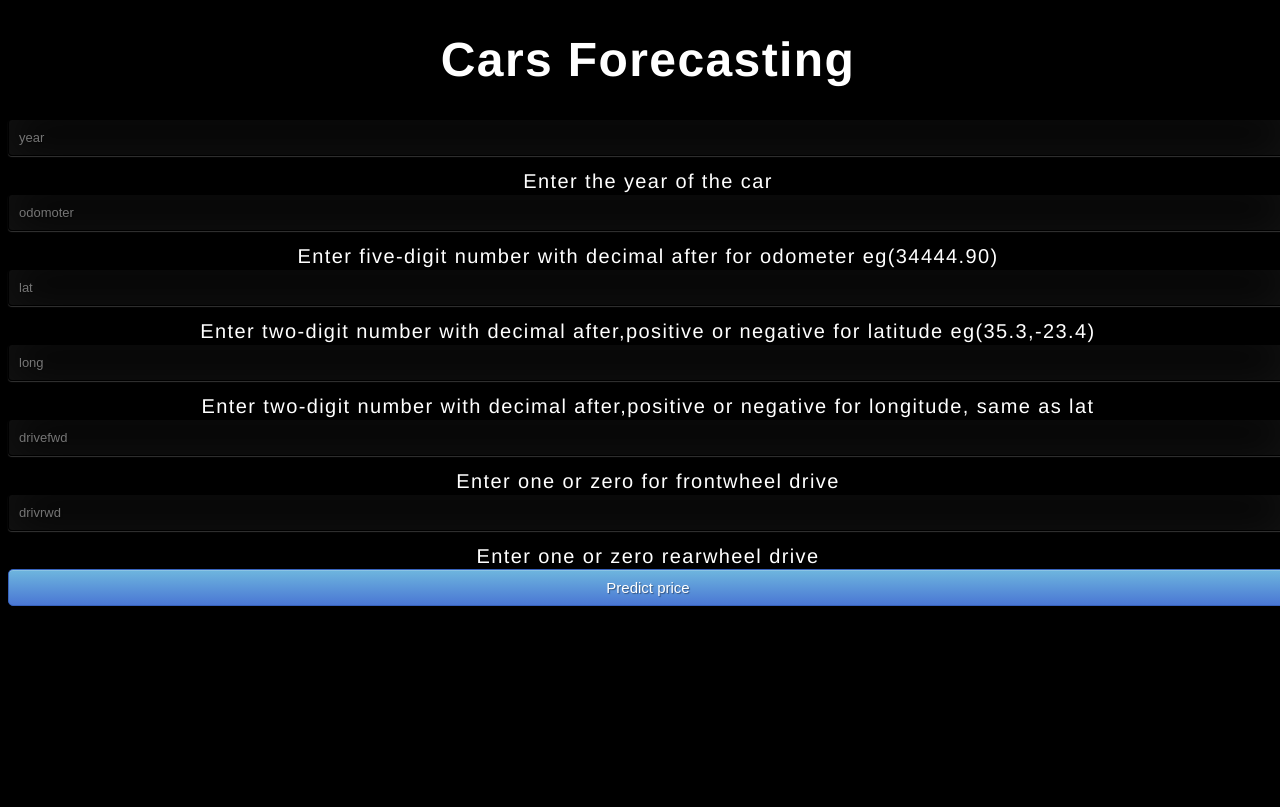
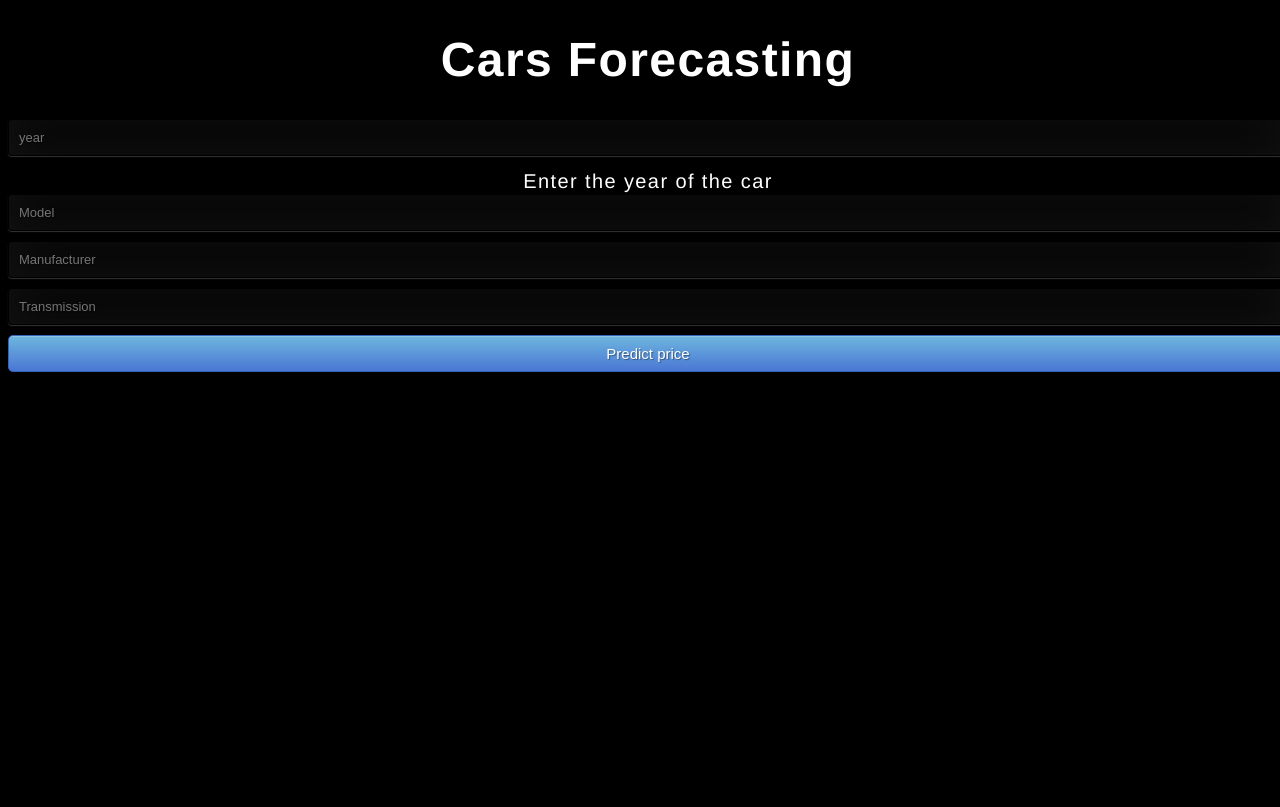
Before and after one commit to osabobo/App, a Flask app: page / in a window 1280 px wide. Shown: the top 807 px of the page. Run offline with Flask 2, Linux system fonts and the light colour scheme; parts of the project's set-up code (start-up, migrations or seed data) failed here and were passed over.

Commit message:
add files

```diff
--- a/app.py
+++ b/app.py
@@ -1,10 +1,12 @@
-from flask import Flask,render_template,request
+from flask import Flask,render_template,request,url_for
 import pandas as pd
+from pycaret.regression import *
 import numpy as np
 import pickle
 
 app=Flask(__name__)
-model=pickle.load(open("cars_useds_predictions.pkl",'rb'))
+model=load_model('deployment_28042020')
+cols=['year','model','manufacturer','transmission']
 
 
 @app.route('/')
@@ -13,10 +15,11 @@ def home():
 
 @app.route('/predict',methods=['POST'])
 def predict():
-    int_features = [float(x) for x in request.form.values()]
-    final_features = [np.array(int_features)]
-    prediction = model.predict(final_features)
-    prediction = round(prediction[0], 2)
+    int_features = [x for x in request.form.values()]
+    final_features = np.array(int_features)
+    dat_useen=pd.DataFrame([final_features],columns=cols)
+    prediction = predict_model(model,data=dat_useen,round=0)
+    prediction = int(prediction.Label[0])
     return render_template("home.html", prediction_text='Price should be $ {}'.format(prediction))
 
 
--- a/templates/home.html
+++ b/templates/home.html
@@ -17,19 +17,15 @@
 
      <!-- Main Input For Receiving Query to our ML -->
   <form action="{{ url_for('predict')}}" method="post">
-    	<input type="text" name="year" placeholder="year" required="required" />
+    	<input type="text" name="year" placeholder="year" required="required" /><br>
       <small id="YHELP" class="form-text text-muted">Enter the year of the car</small>
-        <input type="text" name="odomoter" placeholder="odomoter" required="required" />
-        <small id="ODHELP" class="form-text text-muted">Enter five-digit number with decimal after for odometer eg(34444.90)</small>
-		<input type="text" name="lat" placeholder="lat" required="required" />
-    <small id="LAHELP" class="form-text text-muted">Enter two-digit number with decimal after,positive or negative for latitude eg(35.3,-23.4)</small>
-     <input type="text" name="long" placeholder="long" required="required" />
-     <small id="LOHELP" class="form-text text-muted">Enter two-digit number with decimal after,positive or negative for longitude, same as lat</small>
-        <input type="text" name="drive_fwd" placeholder="drivefwd" required="required" />
-        <small id="FWHELP" class="form-text text-muted">Enter one or zero for frontwheel drive</small>
-      <input type="text" name="driv_rwd" placeholder="drivrwd" required="required" />
-      <small id="RWHELP" class="form-text text-muted">Enter one or zero rearwheel drive</small>
-				<button type="submit" class="btn btn-primary btn-block btn-large">Predict price</button>
+        <input type="text" name="model" placeholder="Model" required="required" /><br>
+
+		    <input type="text" name="manufacturer" placeholder="Manufacturer" required="required" /><br>
+
+         <input type="text" name="transmission" placeholder="Transmission" required="required" /><br>
+
+            <button type="submit" class="btn btn-primary btn-block btn-large">Predict price</button>
     </form>
 
    <div>
```
Also changed, not shown: 1 other file.
